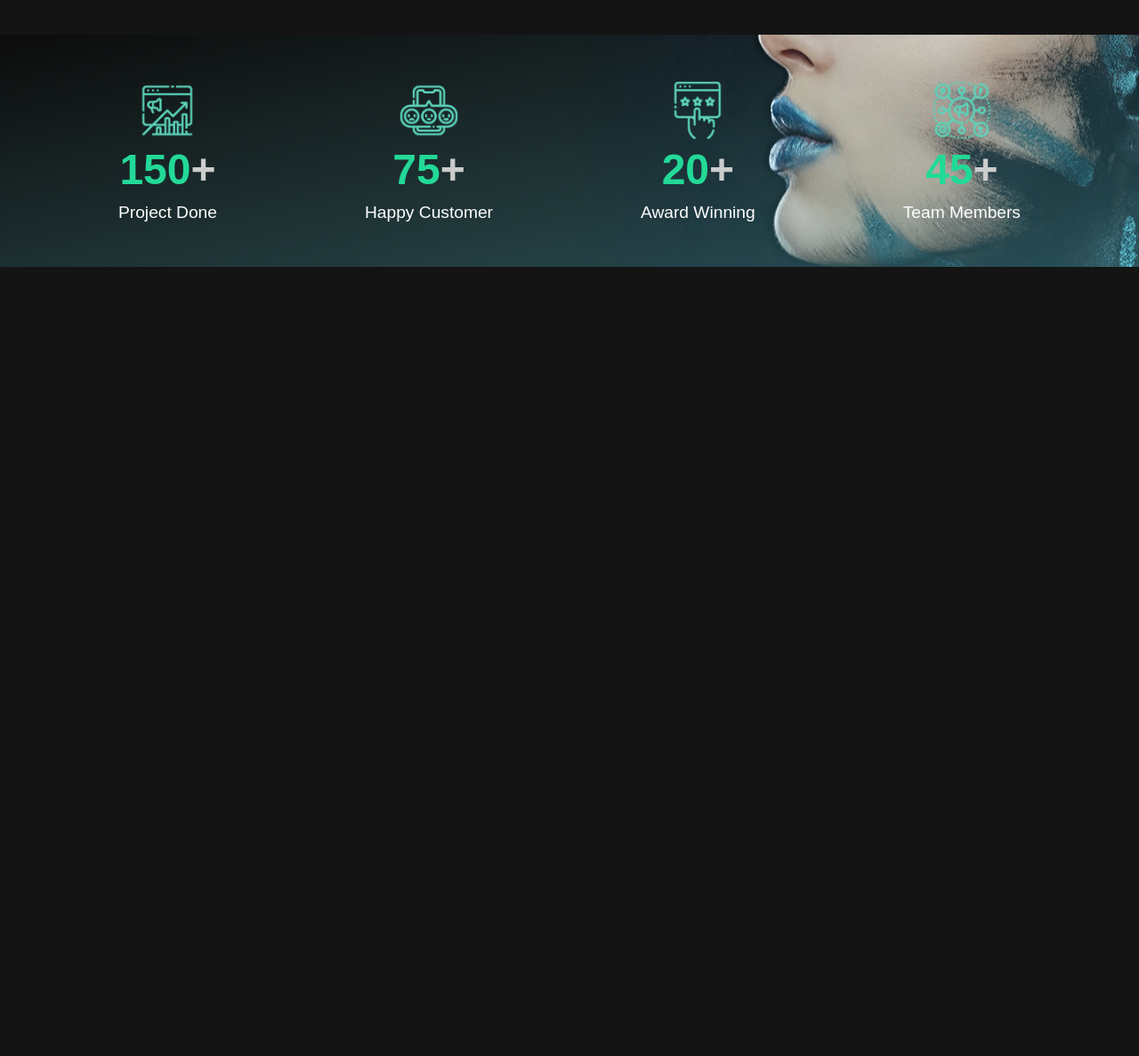
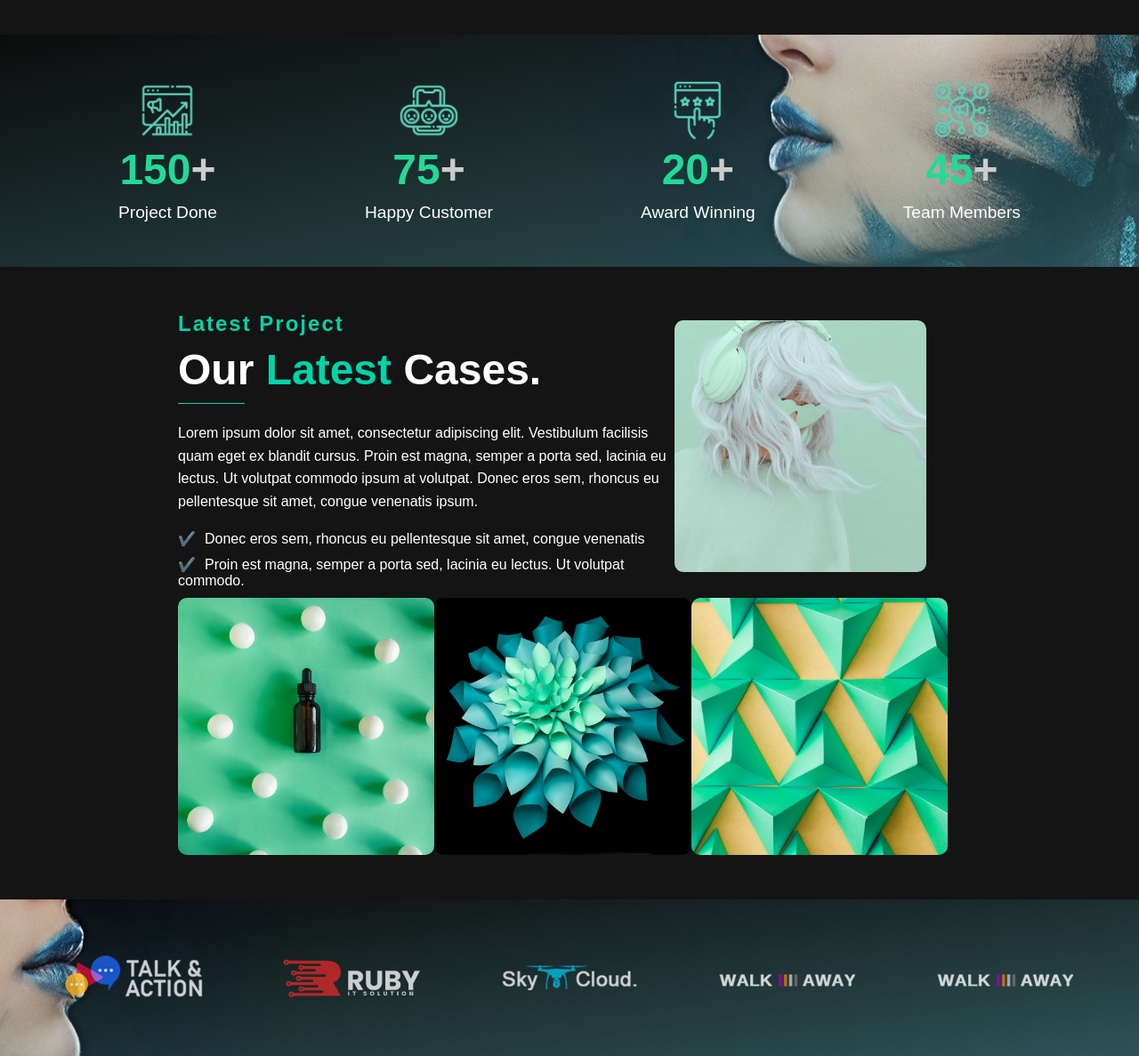
Before and after one commit to Israa-Atef150/CRIATIVO, a plain HTML site: page index.html in a window 1280 px wide. Shown: the part 1940-3127 px from the top of the page at 89% size. Before the commit the page ends 2240 px from the top, so only its background shows below. Drawn offline with Linux system fonts and the light colour scheme.

Commit message:
new section

```diff
--- a/index.html
+++ b/index.html
@@ -139,6 +139,42 @@
             <p>Team Members</p>
         </div>
     </section>
+    <section class="latest-project">
+        <div class="text-content">
+            <h2>Latest Project</h2>
+            <h1>Our <span>Latest</span> Cases.</h1>
+            <hr>
+            <p>
+                Lorem ipsum dolor sit amet, consectetur adipiscing elit. Vestibulum facilisis quam eget ex blandit
+                cursus.
+                Proin est magna, semper a porta sed, lacinia eu lectus. Ut volutpat commodo ipsum at volutpat. Donec
+                eros sem,
+                rhoncus eu pellentesque sit amet, congue venenatis ipsum.
+            </p>
+            <ul>
+                <li>Donec eros sem, rhoncus eu pellentesque sit amet, congue venenatis</li>
+                <li>Proin est magna, semper a porta sed, lacinia eu lectus. Ut volutpat commodo.</li>
+            </ul>
+        </div>
+        <div class="image-grid">
+            <img src="./imges/G9.jpg" alt="Main Image" class="main-image">
+        </div>
+        <div class="wrapped-images">
+            <img src="./imges/G5.jpg" alt="Image 2">
+            <img src="./imges/G4.jpg" alt="Image 3">
+            <img src="./imges/G1.jpg" alt="Image 4">
+
+        </div>
+    </section>
+    <section class="logo-carousel">
+        <div class="logo-container">
+            <img src="./imges/1-1.png" alt="Logo 1">
+            <img src="./imges/1-2.png" alt="Logo 2">
+            <img src="./imges/1-3.png" alt="Logo 3">
+            <img src="./imges/1-5.png" alt="Logo 4">
+            <img src="./imges/1-5.png" alt="Logo 5">
+        </div>
+    </section>
 
 
 </body>
--- a/style.css
+++ b/style.css
@@ -535,3 +535,119 @@ p.studio-text {
     margin-top: 10px;
     font-size: 1.2em;
 }
+
+.latest-project {
+    display: flex;
+    flex-wrap: wrap;
+    justify-content: space-between;
+    padding: 50px;
+    align-items: center;
+}
+
+.text-content {
+    flex-basis: 60%;
+    max-width: 60%;
+
+}
+
+.text-content h2 {
+    color: var(--primary-color);
+    margin-bottom: 10px;
+    letter-spacing: 2px;
+    margin-left: 150px;
+}
+
+.text-content h1 {
+    font-size: 48px;
+    margin: 10px 0;
+    margin-left: 150px;
+}
+
+.text-content h1 span {
+    color: var(--primary-color);
+}
+
+.latest-project hr {
+    border: none;
+    height: 1px;
+    background-color: var(--primary-color);
+    width: 75px;
+    margin-bottom: 10px;
+    margin-left: 150px;
+}
+
+.text-content p {
+    margin: 20px 0;
+    line-height: 1.6;
+    margin-left: 150px;
+}
+
+.text-content ul {
+    list-style: none;
+    padding: 0;
+}
+
+.text-content ul li {
+    margin-bottom: 10px;
+    margin-left: 150px;
+}
+
+.text-content ul li::before {
+    content: "✔️";
+    color: var(--primary-color);
+    margin-right: 10px;
+}
+
+.image-grid {
+    flex-basis: 50%;
+    max-width: 40%;
+    display: flex;
+    flex-direction: column;
+}
+
+.main-image {
+    width: 60%;
+    margin-bottom: 20px;
+    border-radius: 10px;
+}
+
+.wrapped-images {
+    display: flex;
+    width: 75%;
+    margin-left: 150px;
+}
+
+.wrapped-images img {
+    width: calc(33.33% - 6.66px);
+    border-radius: 10px;
+}
+
+.logo-carousel {
+    display: flex;
+    justify-content: space-around;
+    padding: 50px;
+    background-color: #0c1c2e;
+    align-items: center;
+    background: linear-gradient(to left top, rgba(121, 239, 252, 0.31), rgba(20, 24, 20, -4.7)), url(imges/side-view-portrait-of-a-woman-with-make-up-CTUMAUJ.jpg ) no-repeat  center;
+}
+
+.logo-container {
+    display: flex;
+    justify-content: space-between;
+    align-items: center;
+    max-width: 1200px;
+    margin: 0 auto;
+    width: 100%;
+}
+
+.logo-container img {
+    max-width: 200px;
+    opacity: 0.8;
+    transition: transform 0.3s ease, opacity 0.3s ease;
+
+}
+
+.logo-container img:hover {
+    transform: scale(1.1);
+    opacity: 1;
+}
```
